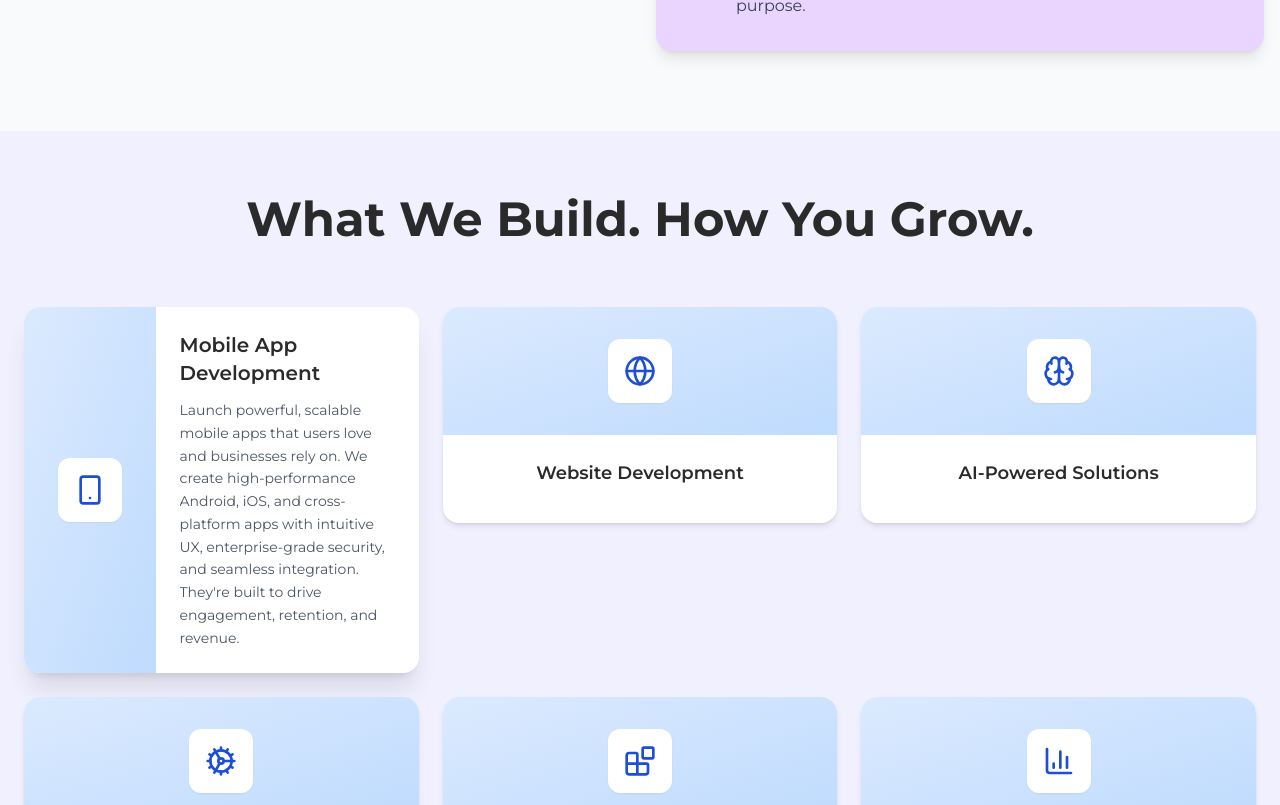
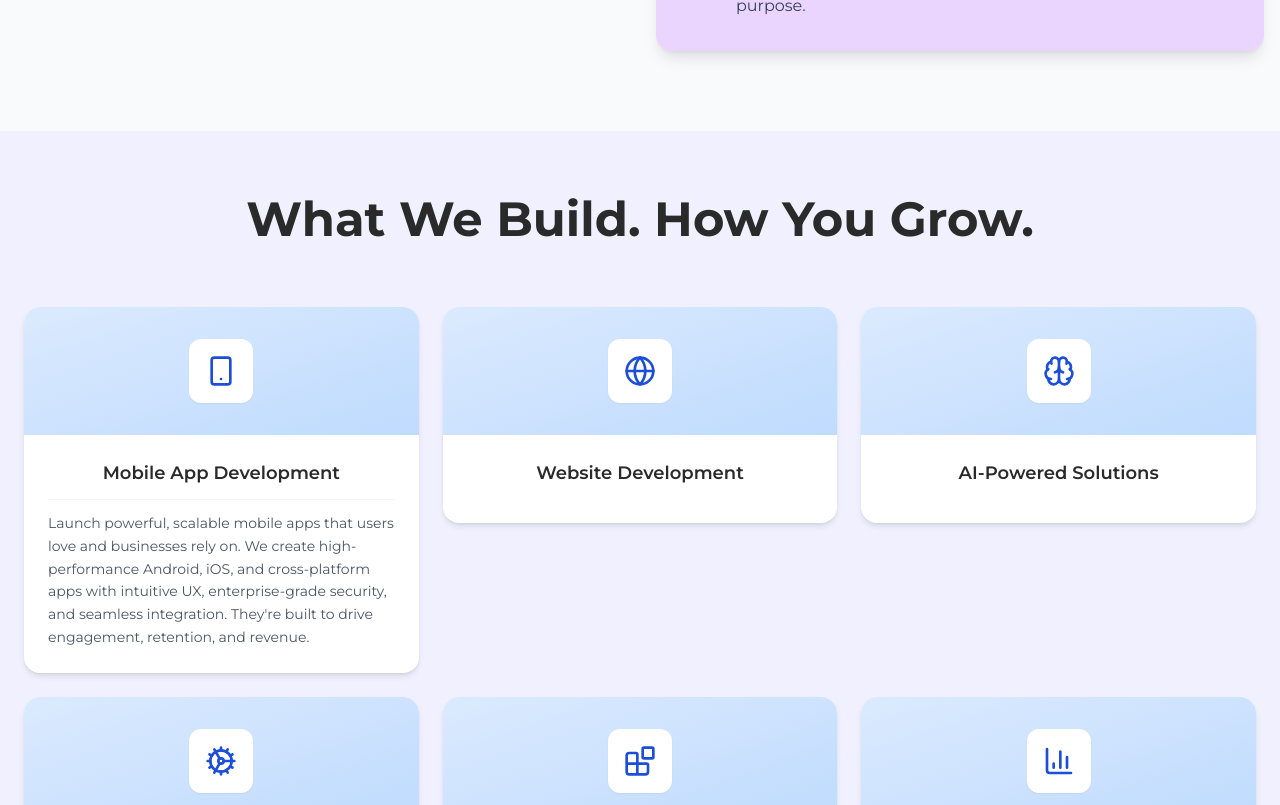
Before and after one commit to rastogi30/Mindor-tech, a Next.js app: page / in a window 1280 px wide. Shown: the part 2715-3520 px from the top of the page. Built offline with nearby package versions, Linux system fonts and the light colour scheme.

Commit message:
minor ui fixes

```diff
--- a/src/components/Service.tsx
+++ b/src/components/Service.tsx
@@ -1,4 +1,4 @@
-import React, { useState } from 'react';
+import React from 'react';
 import { Smartphone, Globe, Brain, Cog, Blocks, BarChart3 } from 'lucide-react';
 
 interface Service {
@@ -48,15 +48,9 @@ const services: Service[] = [
 ];
 
 export default function ServicesAccordion() {
-  const [activeService, setActiveService] = useState<string>('mobile');
-
-  const handleServiceClick = (serviceId: string) => {
-    setActiveService(activeService === serviceId ? '' : serviceId);
-  };
-
   return (
     <div className="min-h-screen" style={{ backgroundColor: '#F1F0FF' }}>
-      <div className="w-full mx-auto px-6 py-16">
+      <div className="max-w-7xl mx-auto px-6 py-16">
 
         <div className="text-center mb-16">
           <h1 className="text-4xl md:text-5xl font-bold mb-4" style={{ color: '#2A2A2A' }}>
@@ -65,71 +59,26 @@ export default function ServicesAccordion() {
         </div>
 
         <div className="grid grid-cols-1 md:grid-cols-2 lg:grid-cols-3 gap-6">
-          {services.map((service) => (
-            <div key={service.id} className="relative">
-              <div
-                className={`
-                  bg-white rounded-2xl shadow-md cursor-pointer transition-all duration-300 overflow-hidden
-                  ${activeService === service.id
-                    ? 'shadow-xl md:col-span-2 lg:col-span-3'
-                    : 'hover:shadow-lg'
-                  }
-                `}
-                onClick={() => handleServiceClick(service.id)}
-              >
-                <div className={`
-                  ${activeService === service.id
-                    ? 'flex flex-col md:flex-row'
-                    : 'flex flex-col'
-                  }
-                `}>
+          {services.map((service, index) => (
+            <div key={service.id} className="relative group">
+              <div className="bg-white rounded-2xl shadow-md transition-all duration-300 overflow-hidden group-hover:shadow-xl">
 
-                  <div className={`
-                    bg-gradient-to-br from-blue-100 to-blue-200 p-8 flex justify-center items-center
-                    ${activeService === service.id
-                      ? 'md:w-1/3 h-32 md:h-auto'
-                      : 'h-32'
-                    }
-                  `}>
+                <div className={`bg-gradient-to-br from-blue-100 to-blue-200 p-8 flex justify-center items-center h-32 transition-all duration-500 ${index === 0 ? 'group-hover:h-0 group-hover:p-0 group-hover:opacity-0' : 'group-hover:h-0 group-hover:p-0 group-hover:opacity-0'}`}>
                   <div className="w-16 h-16 bg-white rounded-xl flex items-center justify-center shadow-sm">
                     {service.icon}
                   </div>
                 </div>
 
-                  <div className={`
-                    p-6
-                    ${activeService === service.id
-                      ? 'md:w-2/3 md:flex md:flex-col md:justify-center'
-                      : ''
-                    }
-                  `}>
-                    <h3 className={`
-                      text-lg font-semibold mb-3
-                      ${activeService === service.id
-                        ? 'md:text-left md:text-xl'
-                        : 'text-center'
-                      }
-                    `} style={{ color: '#2A2A2A' }}>
+                <div className="p-6">
+                  <h3 className="text-lg font-semibold mb-3 text-center" style={{ color: '#2A2A2A' }}>
                     {service.title}
                   </h3>
 
-                    <div className={`
-                      overflow-hidden transition-all duration-500 ease-in-out
-                      ${activeService === service.id
-                        ? 'max-h-96 opacity-100'
-                        : 'max-h-0 opacity-0'
-                      }
-                    `}>
-                      <div className={`
-                        ${activeService === service.id
-                          ? 'md:pt-0 md:border-t-0'
-                          : 'pt-3 border-t border-gray-100'
-                        }
-                      `}>
+                  <div className={`overflow-hidden transition-all duration-500 ease-in-out ${index === 0 ? 'max-h-96 opacity-100 group-hover:max-h-96 group-hover:opacity-100' : 'max-h-0 opacity-0 group-hover:max-h-96 group-hover:opacity-100'}`}>
+                    <div className="pt-3 border-t border-gray-100">
                       <p className="text-gray-600 text-sm leading-relaxed text-left">
                         {service.description}
                       </p>
-                      </div>
                     </div>
                   </div>
                 </div>
```
Lines whose indentation alone changed are shown as unchanged.
